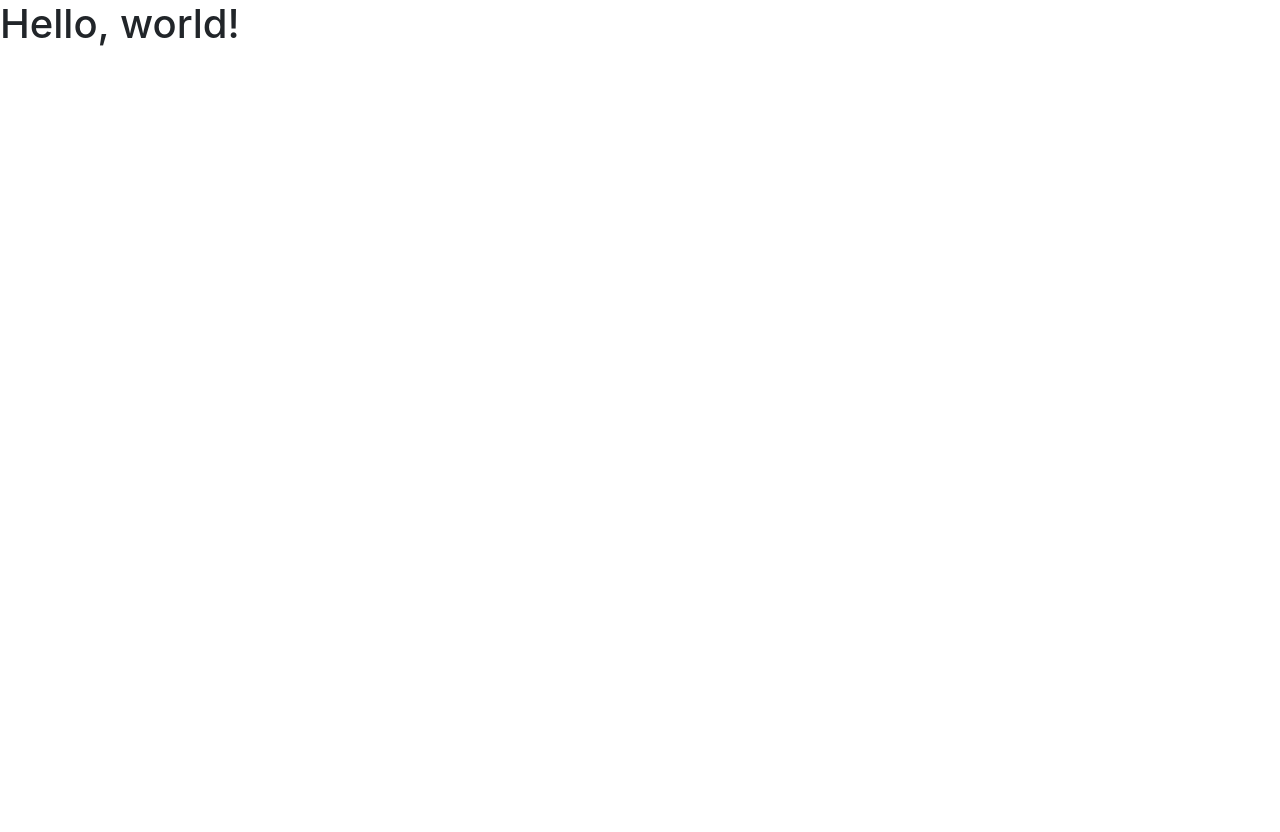
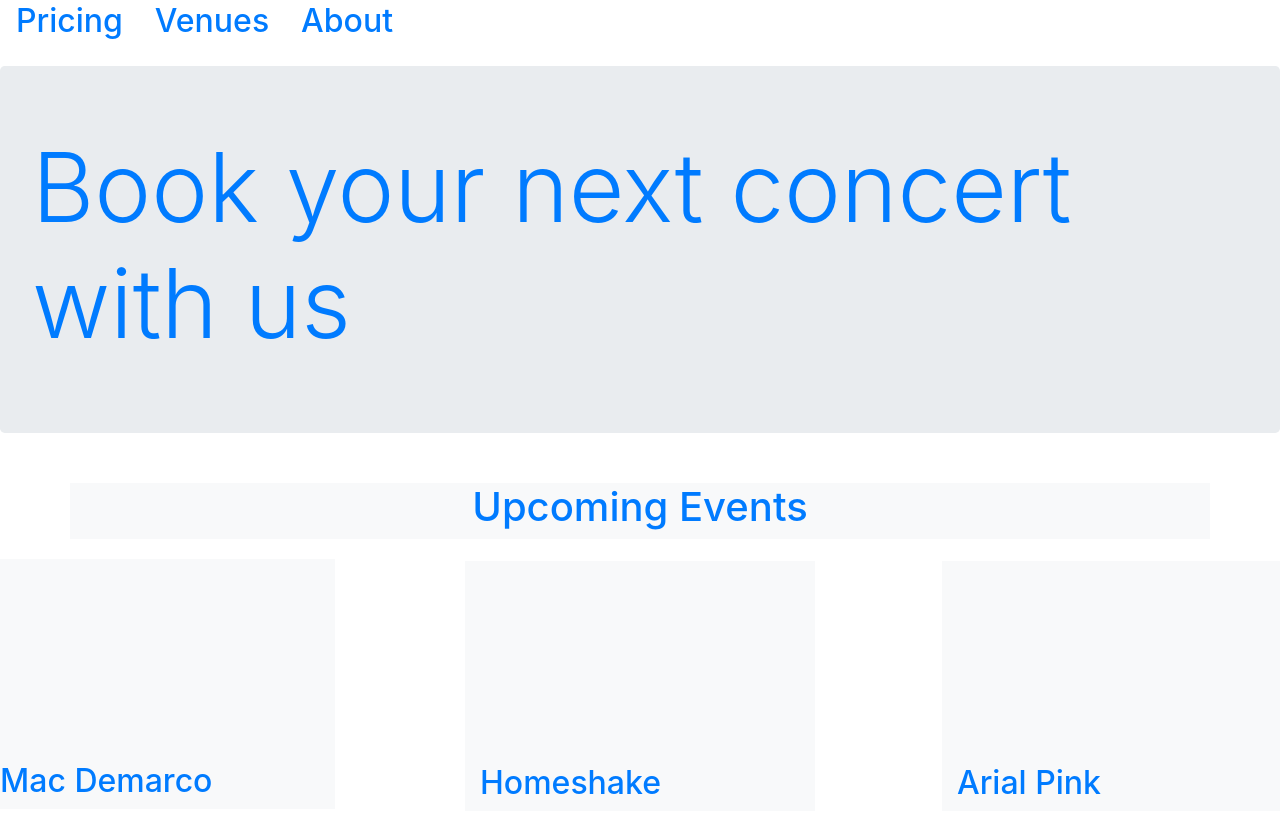
Before and after one commit to K-SIMMONS/event-landing-page, a plain HTML site: page index.html in a window 1280 px wide. Before the commit the page ends 800 px from the top, so only its background shows below. Drawn offline with nearby package versions, Linux system fonts and the light colour scheme.

Commit message:
created boilerplate, added nav bar, added jumbotrom, started on headliners

```diff
--- a/css/styles.css
+++ b/css/styles.css
@@ -0,0 +1,58 @@
+nav > ul {
+    list-style-type: none;
+    padding: 1px;
+}
+
+nav > ul > li {
+    margin: 0 14px;
+    padding: 1px 2px;
+    border-radius: 10px;
+}
+
+.upcoming-events{
+    position: relative;
+    top: 50px;
+}
+
+.mac-d{
+    height: 250px;
+    width: 350px;
+    position: relative;
+    top: 70px;
+    right: 480px;
+}
+
+.mac-d > h2{
+    display: flex;
+    align-items:flex-end;
+
+
+}
+
+.home-shake{
+    height: 250px;
+    width: 350px;
+    position: relative;
+    bottom: 178px;
+
+}
+
+.home-shake > h2{
+    display: flex;
+    align-items:flex-end;
+}
+
+.arial-pink{
+    height: 250px;
+    width: 350px;
+    position: relative;
+    bottom: 428px;
+    left:477px
+
+}
+
+.arial-pink > h2{
+    display: flex;
+    align-items:flex-end;
+
+}
--- a/index.html
+++ b/index.html
@@ -11,11 +11,60 @@
     <title>Bootstrap trial!</title>
   </head>
   <body>
-    <h1>Hello, world!</h1>
 
-    <!-- Optional JavaScript; choose one of the two! -->
+    <header>
+      <nav class="container-fluid">
+        <ul class="row list-unstyled text-primary ">
 
-    <!-- Option 1: jQuery and Bootstrap Bundle (includes Popper) -->
+          <li><h2> Pricing </h2></li>
+          <li><h2> Venues </h2></li>
+          <li><h2> About </h2></li>
+
+        </ul>
+     </nav>
+    </header>
+
+      <div class="jumbotron mb-0 d-flex justify-content-center align-items-center text-primary">
+       <h1 class="display-1 d-flex align-items-center justify-content-center ">Book your next concert with us</h1>
+       </div>
+
+      <div class="upcoming-events container d-flex justify-content-center bg-light align-items-center ">
+        <h1 class="text-primary"> Upcoming Events</h1>
+      </div>
+
+      <div class="mac-d container d-flex bg-light">
+        <h2 class="text-primary "> Mac Demarco</h2>
+      </div>
+
+      <div class="home-shake container d-flex bg-light">
+        <h2 class="text-primary "> Homeshake</h2>
+      </div>
+
+      <div class="arial-pink container d-flex bg-light">
+        <h2 class="text-primary "> Arial Pink</h2>
+      </div>
+
+
+
+
+
+
+
+
+
+
+
+
+
+
+
+
+
+
+
+
+
+
     <script src="https://code.jquery.com/jquery-3.5.1.slim.min.js" integrity="sha384-DfXdz2htPH0lsSSs5nCTpuj/zy4C+OGpamoFVy38MVBnE+IbbVYUew+OrCXaRkfj" crossorigin="anonymous"></script>
     <script src="https://cdn.jsdelivr.net/npm/bootstrap@4.5.3/dist/js/bootstrap.bundle.min.js" integrity="sha384-ho+j7jyWK8fNQe+A12Hb8AhRq26LrZ/JpcUGGOn+Y7RsweNrtN/tE3MoK7ZeZDyx" crossorigin="anonymous"></script>
 
```
